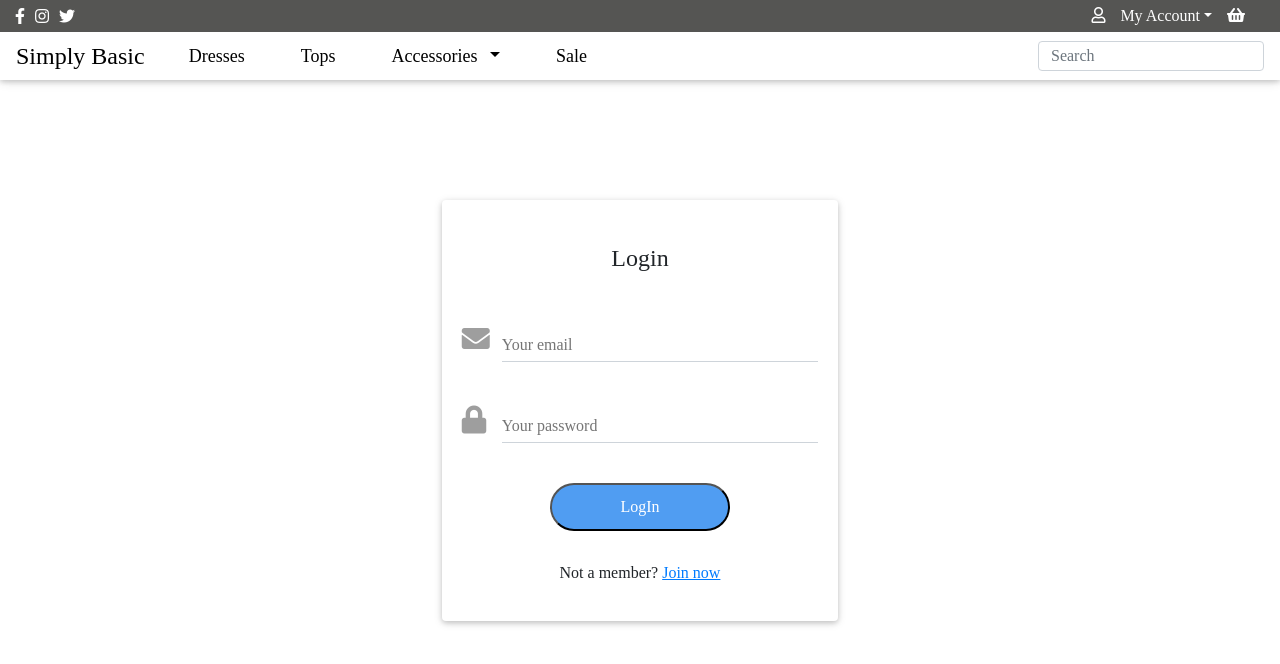
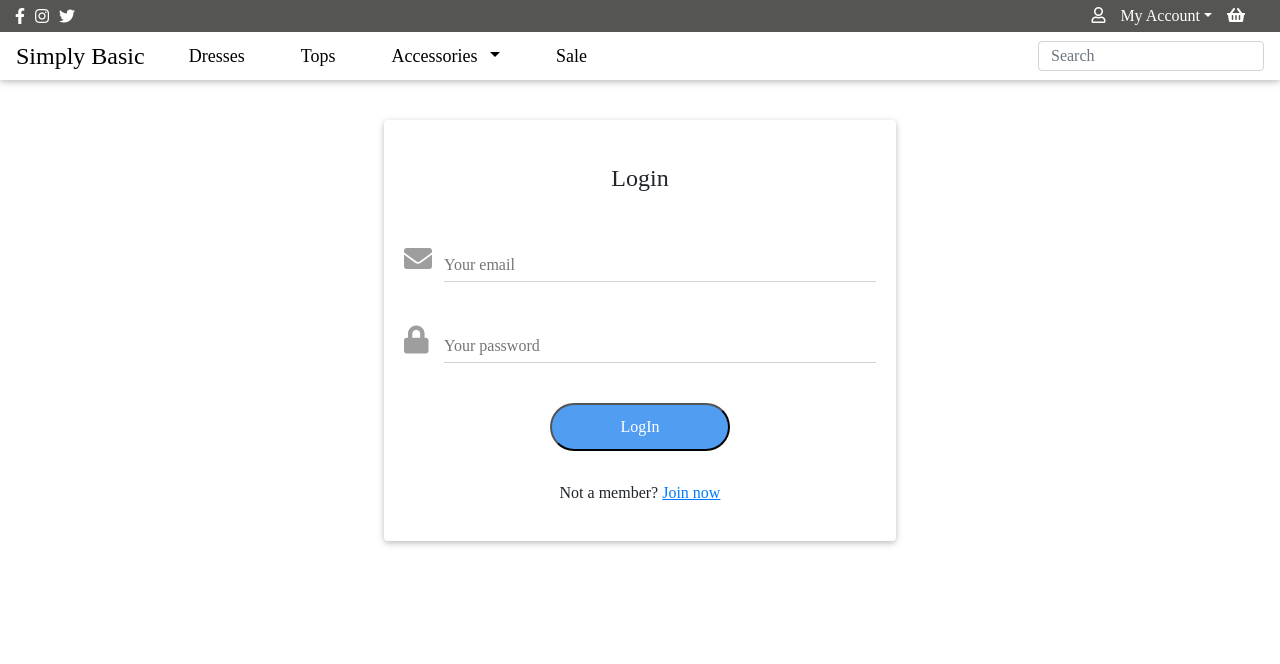
Before and after one commit to alyssariah/clothing-store-frontend, a React (Create React App) app: page /login in a window 1280 px wide. Shown: the top 664 px of the page. Built offline with nearby package versions, Linux system fonts and the light colour scheme; no server answers; a web font is replaced by a local one.

Commit message:
fixing rows

```diff
--- a/src/components/LogIn.js
+++ b/src/components/LogIn.js
@@ -40,11 +40,11 @@ const LogIn = (props) => {
   }
   return (
     <>
-      <MDBRow style={{position: 'absolute', top:'20vh'}}>
-        <MDBCol md="4">
-          <MDBCard>
+      <MDBRow >
+        <MDBCol md="0">
+          <MDBCard style={{width:'40vw'}}>
             <MDBCardBody >
-              <form onSubmit={handleLogIn} >
+              <form onSubmit={handleLogIn}  >
                 <p className="h4 text-center py-4">Login</p>
                 {alert && <p style={{color: 'red', textAlign: 'center'}}>username and password do not match</p>}
                 <div className="grey-text">
--- a/src/components/SignUp.js
+++ b/src/components/SignUp.js
@@ -50,10 +50,10 @@ function SignUp(props){
 
   }
   return (
-    <div className="form" style={{position: 'absolute', top:'20vh'}}>
+    <>
       <MDBRow >
-        <MDBCol md="4">
-          <MDBCard>
+        <MDBCol md='0'>
+          <MDBCard style={{width:'40vw'}}>
             <MDBCardBody>
               <form onSubmit={handleSignUp}>
                 <p className="h4 text-center py-4">Sign up</p>
@@ -118,7 +118,7 @@ function SignUp(props){
         </MDBCol>
       </MDBRow>
     {verify && <Redirect to="/" />}
-    </div>
+    </>
   );
 };
 
--- a/src/sass/App.sass
+++ b/src/sass/App.sass
@@ -7,6 +7,7 @@
 body
     font-family: 'Quattrocento', serif
     background-color: white
+    width: 100vw
 .information
     padding-top: 10vh
     width: 100vw
@@ -18,6 +19,7 @@ section
 .row
     @include center
     width: 100vw
+    margin: 0
 header
     height: 4vh
     display: flex
```
